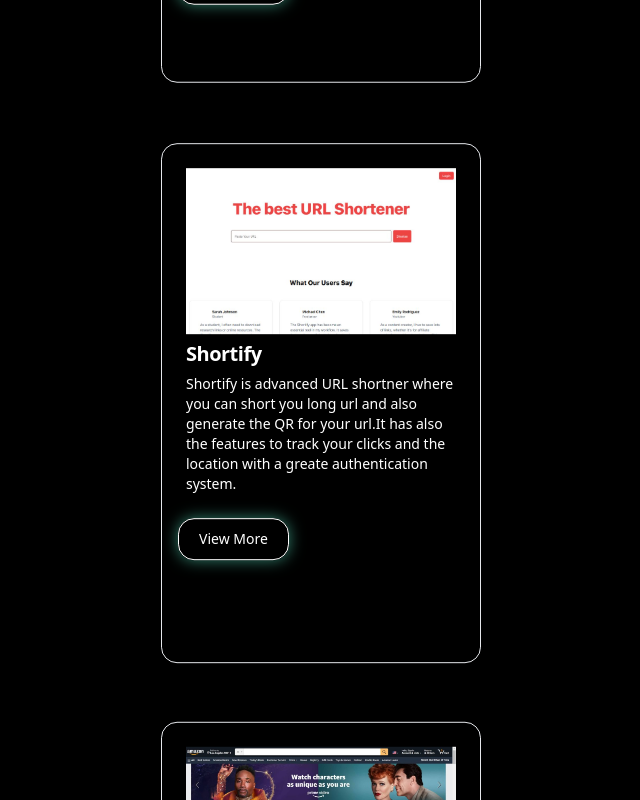
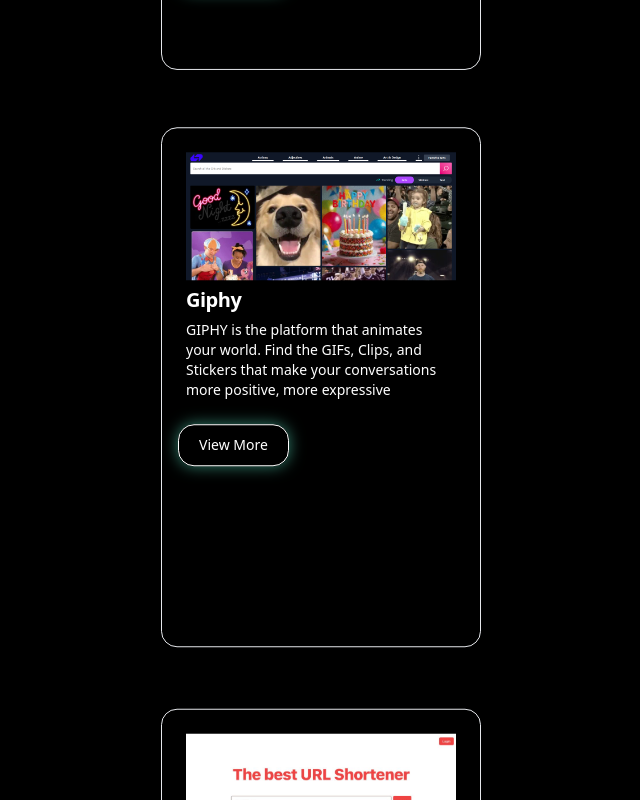
Before and after one commit to rohit-sharma12/Resume, a React (Vite) app: page / in a window 1280 px wide. Shown: the part 5600-6400 px from the top of the page, without its empty margins (319-959 px from the left). Built offline with nearby package versions, Linux system fonts and the light colour scheme.

Commit message:
commit project

```diff
--- a/src/components/projects.jsx
+++ b/src/components/projects.jsx
@@ -28,6 +28,13 @@
 
     },
     {
+        id: 4,
+        title: "Giphy",
+        img: "icons/gifhy.png",
+        des: "GIPHY is the platform that animates your world. Find the GIFs, Clips, and Stickers that make your conversations more positive, more expressive",
+        link: "https://giphy-navy.vercel.app/",
+    },
+    {
         id: 3,
         title: "Shortify",
         img: "icons/Shortify.png",
@@ -35,7 +42,7 @@
         link: "https://shortify-kappa.vercel.app"
     },
     {
-        id: 4,
+        id: 5,
         title: "Amazon",
         img: "icons/amazon.png",
         des: "This is a full amazon clone where you can add your items into cart. It has the feature of deletion and addition of the items from the cart.",
```
Also changed, not shown: public/icons/gifhy.png (added).
